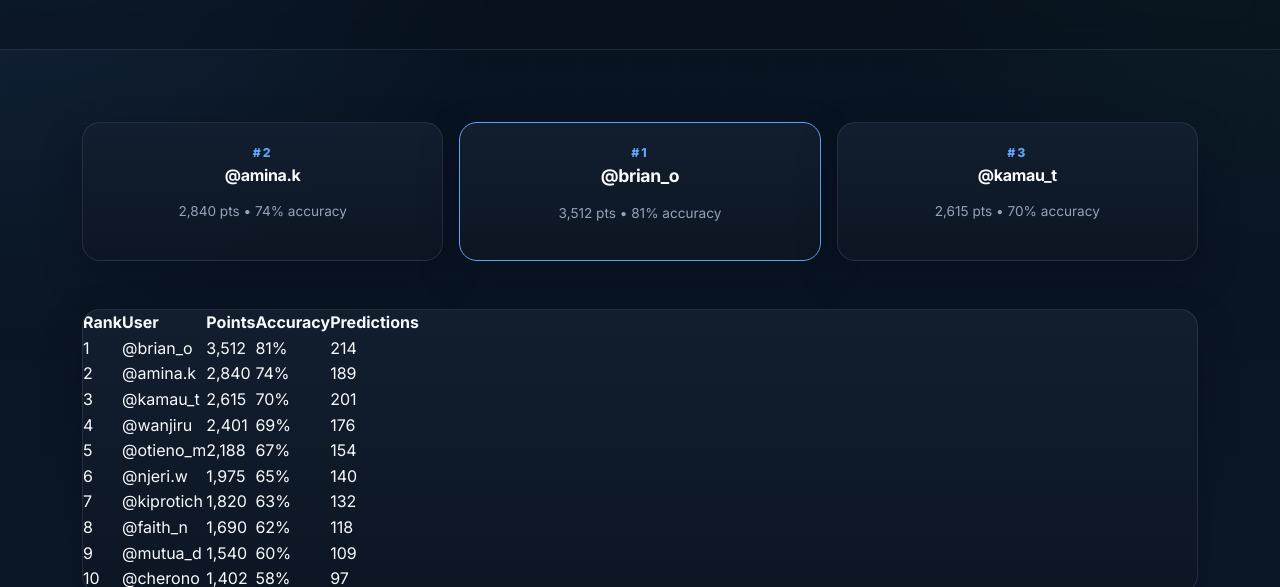
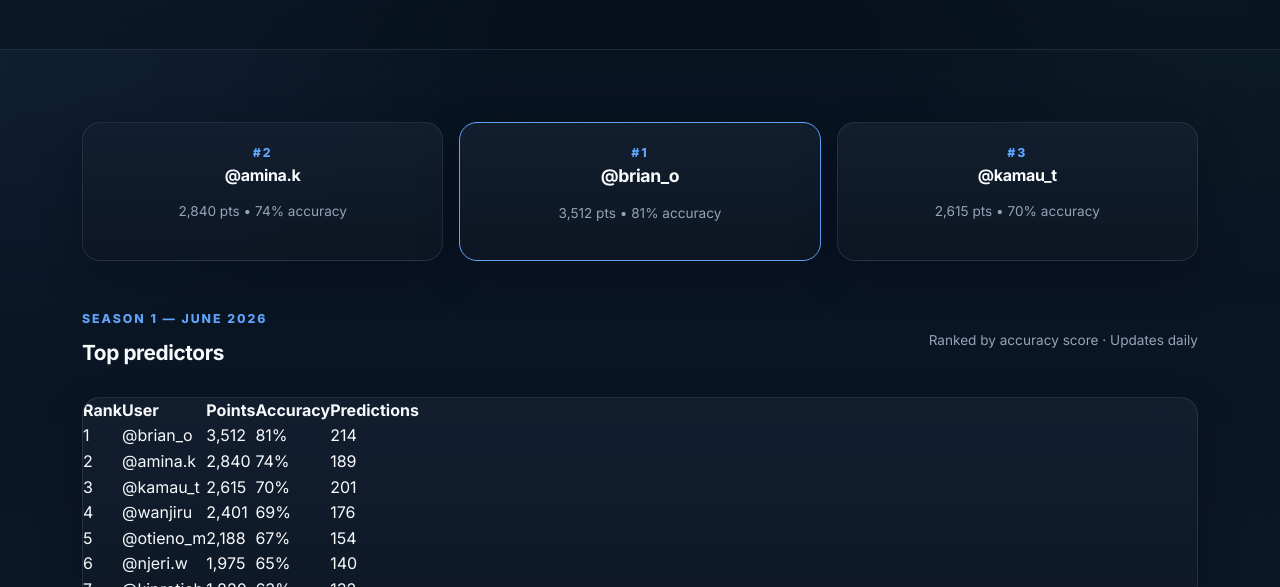
Before and after one commit to iuhyyyy/Web-Dev-Project, a plain HTML site: page leaderboard.html in a window 1280 px wide. Shown: the part 213-800 px from the top of the page. Drawn offline with nearby package versions, Linux system fonts and the light colour scheme; files whose address does not match are found by name.

Commit message:
Add season label and subtitle to leaderboard section

```diff
--- a/leaderboard.html
+++ b/leaderboard.html
@@ -499,6 +499,13 @@
                     </div>
                 </div>
             </div>
+            <div class="d-flex align-items-center justify-content-between mb-4">
+                <div>
+                    <p class="section-label">Season 1 — June 2026</p>
+                    <h2 style="font-size:1.3rem;">Top predictors</h2>
+                </div>
+                <span style="font-size:0.85rem; color:var(--clr-muted);">Ranked by accuracy score · Updates daily</span>
+                </div>
 
             <!-- Full table -->
             <div class="market-card" style="padding:0; overflow-x:auto;">
```
